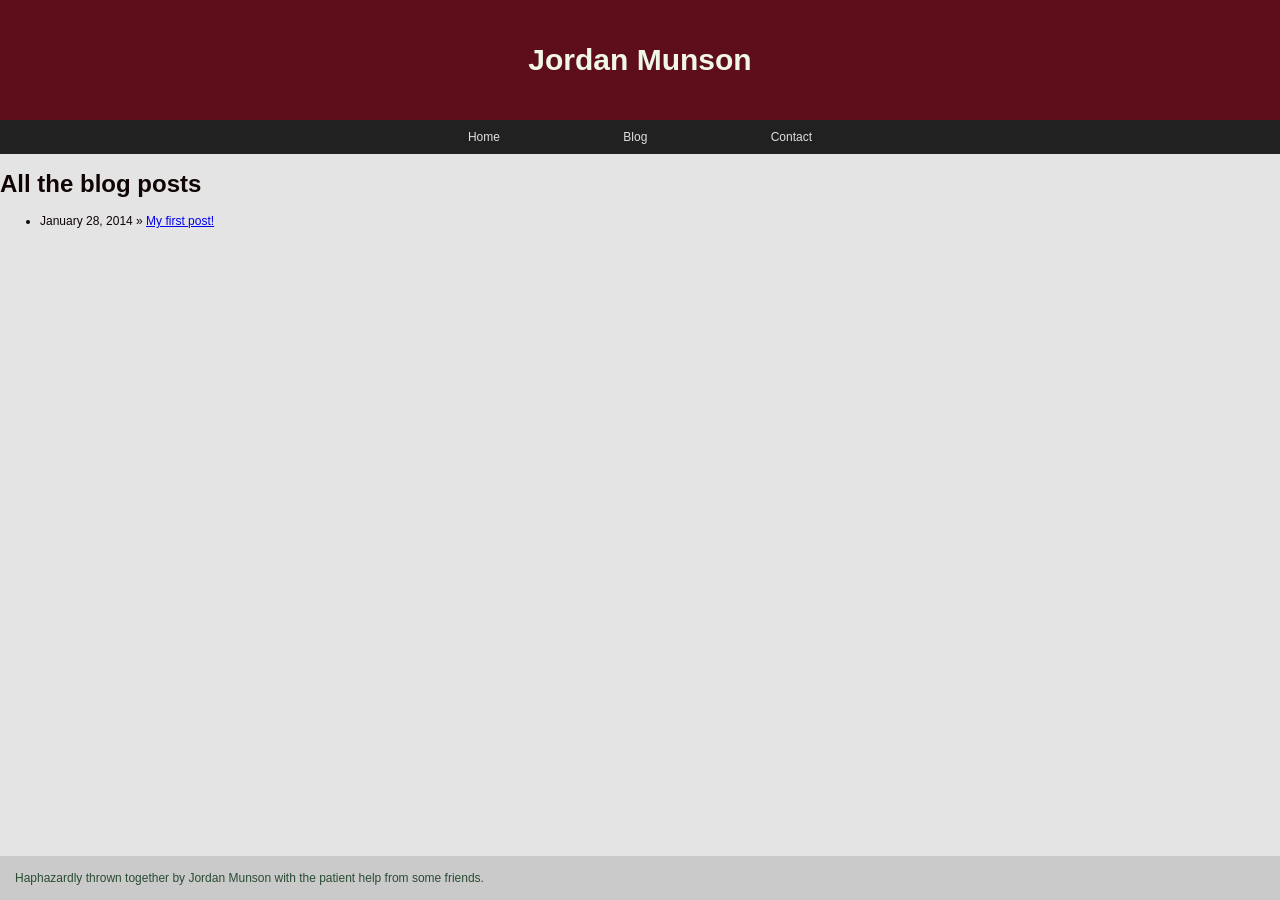
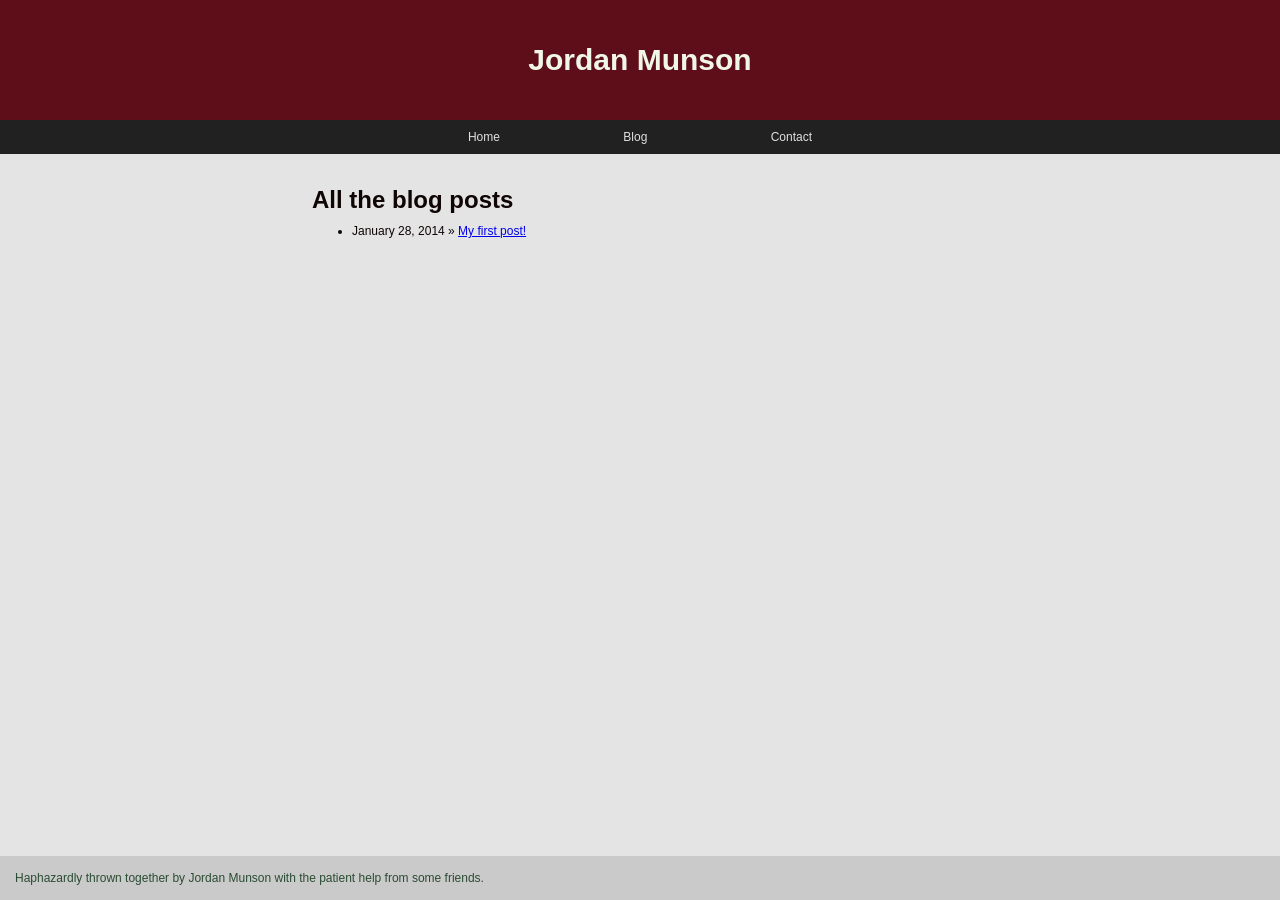
Before and after one commit to jordanmunson/jordanmunson.github.com, a Jekyll site: the page built from blog.html, in a window 1280 px wide. Built offline with Jekyll 4.4.1, drawn with Linux system fonts in a browser that asks for light colours; Markdown is read by kramdown in place of the engine named in the settings.

Commit message:
CSS tweaks to better format posts

```diff
--- a/css/main.css
+++ b/css/main.css
@@ -17,6 +17,7 @@ body {
   background-color: #E4E4E4;
 }
 
+/*  Header section */
 header {
   padding: 2rem 0;
   margin: 0 auto;
@@ -33,6 +34,8 @@ header a {
   text-decoration: none;
   color: #F1F7E8;
 }
+
+/*  Nav bar */
 
 nav {
   background-color: #212121;
@@ -57,8 +60,10 @@ nav ul li a {
 
 nav ul li a {
   text-decoration: none;
-  color: #E0E0E0
+  color: #E0E0E0;
 }
+
+/*  Body content */
 
 div .content {
   padding-bottom: 1.5rem;
@@ -68,6 +73,13 @@ h2 {
   text-align: center;
   font-size: 2rem;
   line-height: 3rem;
+}
+
+.content {
+  margin: 0 auto;
+  line-height: 1.3em;
+  padding: 1.1rem;
+  max-width: 70rem;
 }
 
 .textcenter {
@@ -81,10 +93,20 @@ h2 {
   height: 30rem;
 }
 
+.boldtext {
+  font-weight: bold;
+}
+
+.italictext {
+  font-style: italic;
+}
+
 .spacer {
   width: 96rem;
   margin: 0 auto;
 }
+
+/* footer nonsense  */
 
 footer {
   position: fixed;
```
